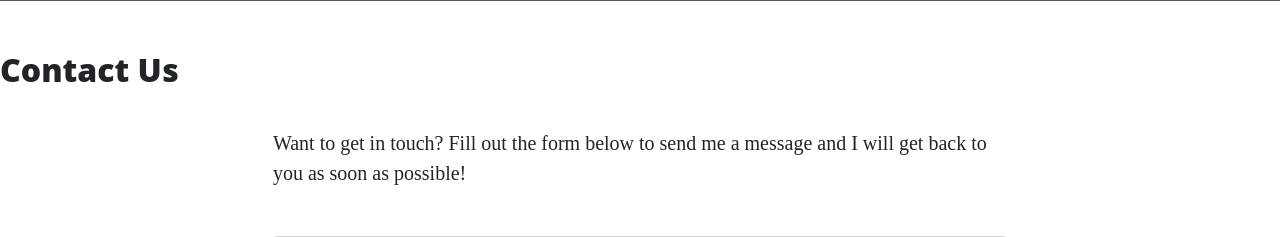
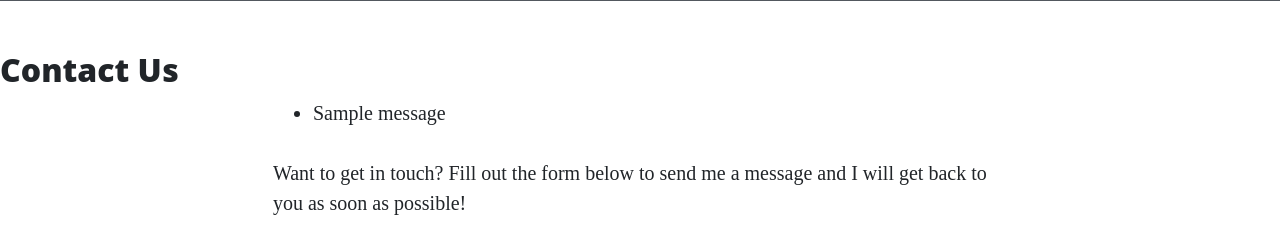
Before and after one commit to Dabronzo/flask-app-one, a Flask app: page /contact in a window 1280 px wide. Shown: the part 627-864 px from the top of the page. Run offline with Flask 2, Linux system fonts and the light colour scheme; one stand-in notice (Sample message) is shown; some libraries are stand-ins or nearby versions.

Commit message:
finished contact form

```diff
--- a/run.py
+++ b/run.py
@@ -1,9 +1,14 @@
 import os
 import json
-from flask import Flask, render_template
+from flask import Flask, render_template, request, flash
+
+if os.path.exists("env.py"):
+    import env
 
 
 app = Flask(__name__)
+app.secret_key = os.environ.get("SECRET_KEY")
+
 
 
 @app.route("/")
@@ -31,8 +36,10 @@ def about_member(member_name):
     return render_template("members.html", member=member)
 
 
-@app.route("/contact")
+@app.route("/contact", methods=["GET", "POST"])
 def contact():
+    if request.method == "POST":
+       flash("Thanks {}, we have recived your message".format(request.form.get("name")))
     return render_template("contact.html")
 
 
--- a/templates/contact.html
+++ b/templates/contact.html
@@ -4,6 +4,18 @@
 
 <div class="row gx-4 gx-lg-5 justify-content-center">
     <div class="col-md-10 col-lg-8 col-xl-7">
+
+        {% with messages = get_flashed_messages() %}
+            {% if messages %}
+                <ul class="flashes">
+                    {% for message in messages %}
+                        <li>{{ message }}</li>
+                    {% endfor %}
+                </ul>
+            {% endif %}
+        {% endwith %}
+
+
         <p>Want to get in touch? Fill out the form below to send me a message and I will get back to you as soon as possible!</p>
         <div class="my-5">
             <form method="POST" id="contactForm" name="sendMessage">
```
